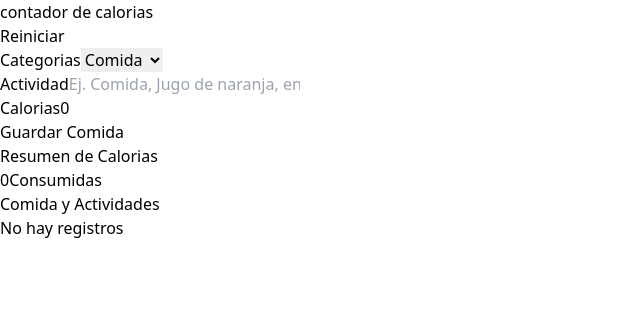
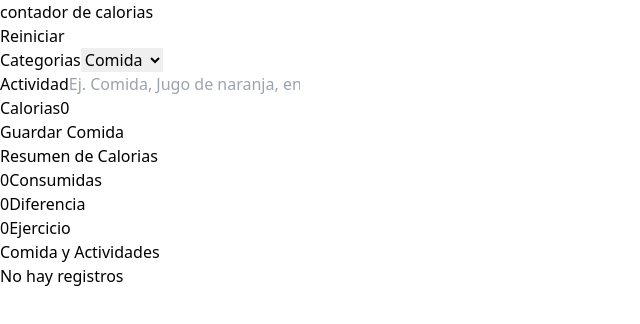
Before and after one commit to benjasx/contadorCalorias, a React (Vite) app: page / in a window 1280 px wide. Shown: the top 324 px of the page, without its empty margins (0-640 px from the left). Built offline with nearby package versions, Linux system fonts and the light colour scheme.

Commit message:
Proyecto terminado

```diff
--- a/src/components/CaloryTralker.tsx
+++ b/src/components/CaloryTralker.tsx
@@ -1,5 +1,6 @@
 import { useMemo } from "react";
 import { Activity } from "../types";
+import DisplayCalories from "./DisplayCalories";
 
 type CaloryTralkerProps = {
   activities: Activity[];
@@ -15,6 +16,21 @@ export default function CaloryTralker({ activities }: CaloryTralkerProps) {
       ),
     [activities]
   );
+
+  const caloriesBurned = useMemo(
+    () =>
+      activities.reduce(
+        (total, activity) =>
+          activity.category === 2 ? total + +activity.calories : total,
+        0
+      ),
+    [activities]
+  );
+
+  const netCalories = useMemo(
+    () => caloriesConsumed - caloriesBurned,
+    [activities]
+  );
   return (
     <>
       <h2 className="text-4xl font-black text-white text-center">
@@ -22,12 +38,9 @@ export default function CaloryTralker({ activities }: CaloryTralkerProps) {
       </h2>
 
       <div className="flex flex-col items-center md:flex-row md:justify-between gap-5 mt-10">
-        <p className="text-white font-bold rounded-full grid grid-cols-1 gap-3 text-center">
-          <span className="font-black text-6xl text-orange-600">
-            {caloriesConsumed}
-          </span>
-          Consumidas
-        </p>
+        <DisplayCalories calories={caloriesConsumed} text={"Consumidas"} />
+        <DisplayCalories calories={netCalories} text={"Diferencia"} />
+        <DisplayCalories calories={caloriesBurned} text={"Ejercicio"} />
       </div>
     </>
   );
--- /dev/null
+++ b/src/components/DisplayCalories.tsx
@@ -0,0 +1,15 @@
+type DisplayCaloriesProps = {
+  calories: number;
+  text: string;
+};
+export default function DisplayCalories({
+  calories,
+  text,
+}: DisplayCaloriesProps) {
+  return (
+    <p className="text-white font-bold rounded-full grid grid-cols-1 gap-3 text-center">
+      <span className="font-black text-6xl text-orange-600">{calories}</span>
+      {text}
+    </p>
+  );
+}
```
